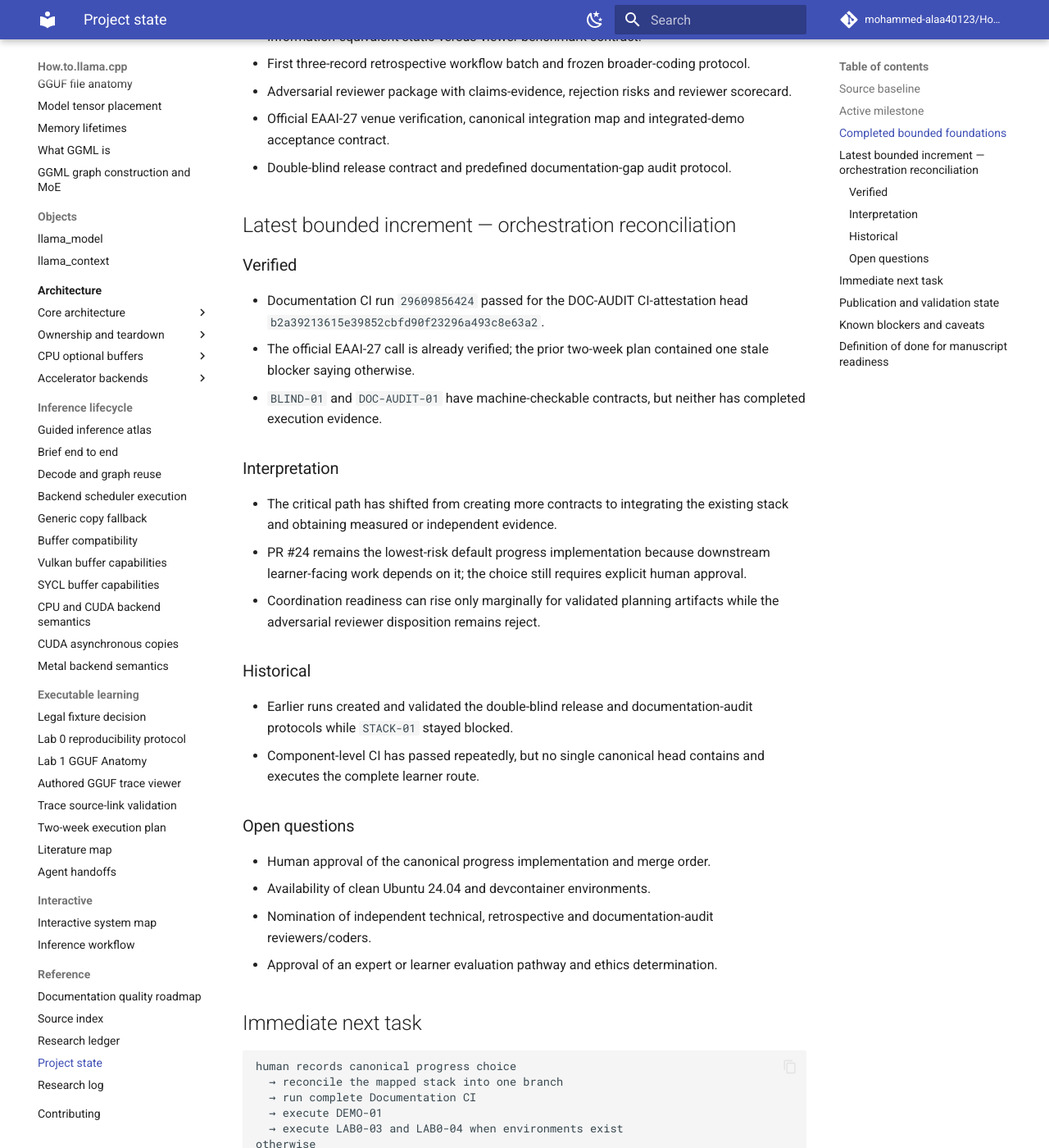
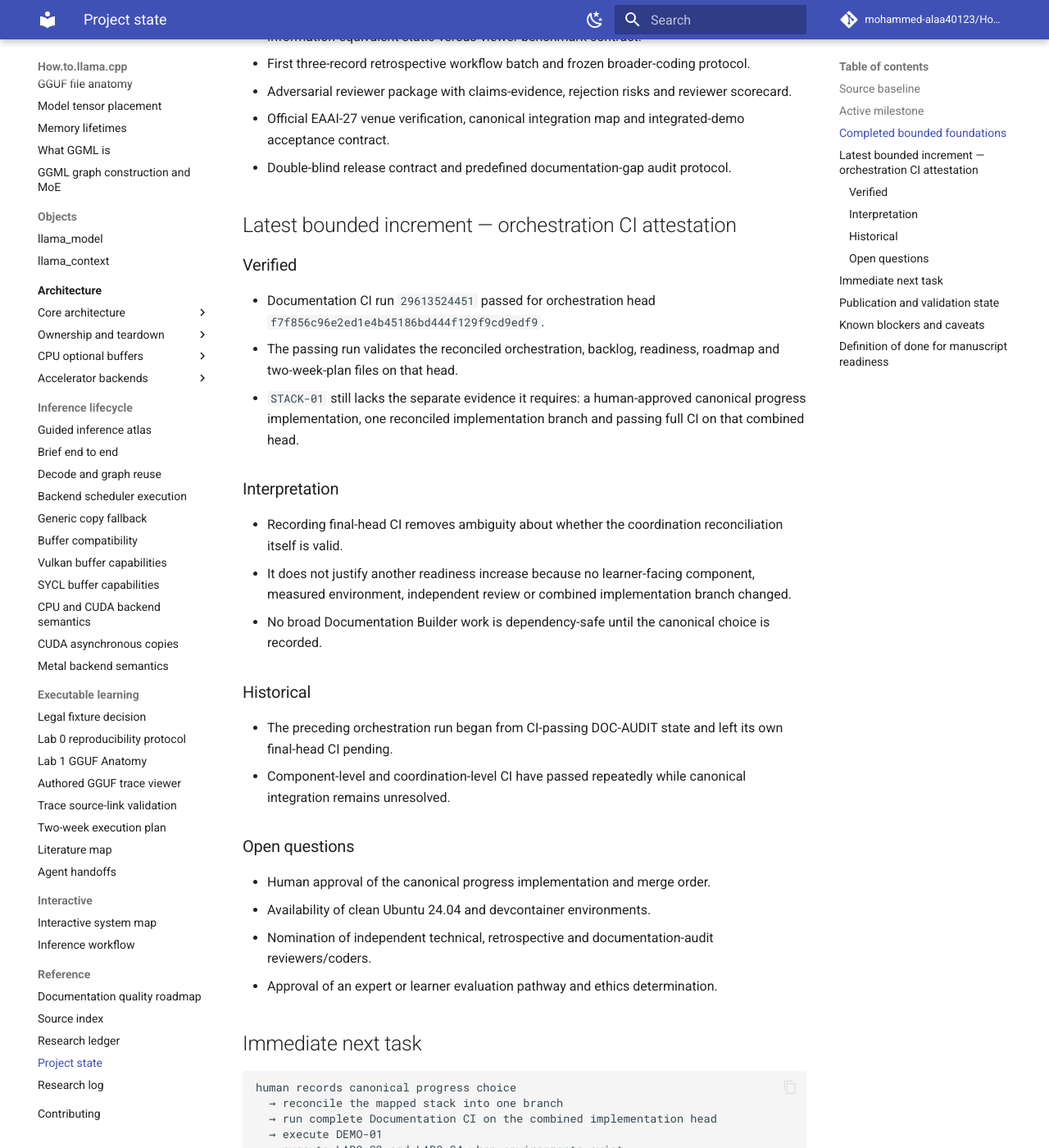
Before and after one commit to mohammed-alaa40123/How.to.llama.cpp, an MkDocs documentation site: the page built from docs/reference/project-state.md, in a window 1280 px wide and 1400 px high, scrolled down 944 px. Shown: the whole window at 82% size. Built offline with MkDocs 1.6.1 and Material for MkDocs 9.7.7, drawn with Linux system fonts in a browser that asks for light colours; comment, search, counter and statistics services are not loaded; some of the changed text lies outside the part shown.

Commit message:
Attest passing orchestration CI and preserve integration blocker

````diff
--- a/docs/reference/project-state.md
+++ b/docs/reference/project-state.md
@@ -1,6 +1,6 @@
 # Project state
 
-_Last updated: 2026-07-18 00:01 Africa/Cairo_
+_Last updated: 2026-07-18 00:58 Africa/Cairo_
 
 Read this file after the root README on every run. It is the compact checkpoint for the current milestone, verified work, blockers and next priority.
 
@@ -29,24 +29,24 @@ Read this file after the root README on every run. It is the compact checkpoint
 - Official EAAI-27 venue verification, canonical integration map and integrated-demo acceptance contract.
 - Double-blind release contract and predefined documentation-gap audit protocol.
 
-## Latest bounded increment — orchestration reconciliation
+## Latest bounded increment — orchestration CI attestation
 
 ### Verified
 
-- Documentation CI run `29609856424` passed for the DOC-AUDIT CI-attestation head `b2a39213615e39852cbfd90f23296a493c8e63a2`.
-- The official EAAI-27 call is already verified; the prior two-week plan contained one stale blocker saying otherwise.
-- `BLIND-01` and `DOC-AUDIT-01` have machine-checkable contracts, but neither has completed execution evidence.
+- Documentation CI run `29613524451` passed for orchestration head `f7f856c96e2ed1e4b45186bd444f129f9cd9edf9`.
+- The passing run validates the reconciled orchestration, backlog, readiness, roadmap and two-week-plan files on that head.
+- `STACK-01` still lacks the separate evidence it requires: a human-approved canonical progress implementation, one reconciled implementation branch and passing full CI on that combined head.
 
 ### Interpretation
 
-- The critical path has shifted from creating more contracts to integrating the existing stack and obtaining measured or independent evidence.
-- PR #24 remains the lowest-risk default progress implementation because downstream learner-facing work depends on it; the choice still requires explicit human approval.
-- Coordination readiness can rise only marginally for validated planning artifacts while the adversarial reviewer disposition remains reject.
+- Recording final-head CI removes ambiguity about whether the coordination reconciliation itself is valid.
+- It does not justify another readiness increase because no learner-facing component, measured environment, independent review or combined implementation branch changed.
+- No broad Documentation Builder work is dependency-safe until the canonical choice is recorded.
 
 ### Historical
 
-- Earlier runs created and validated the double-blind release and documentation-audit protocols while `STACK-01` stayed blocked.
-- Component-level CI has passed repeatedly, but no single canonical head contains and executes the complete learner route.
+- The preceding orchestration run began from CI-passing DOC-AUDIT state and left its own final-head CI pending.
+- Component-level and coordination-level CI have passed repeatedly while canonical integration remains unresolved.
 
 ### Open questions
 
@@ -60,22 +60,23 @@ Read this file after the root README on every run. It is the compact checkpoint
 ```text
 human records canonical progress choice
   → reconcile the mapped stack into one branch
-  → run complete Documentation CI
+  → run complete Documentation CI on the combined implementation head
   → execute DEMO-01
   → execute LAB0-03 and LAB0-04 when environments exist
 otherwise
-  → do not expand broad learner-facing features
-  → preserve BLIND-01 and DOC-AUDIT-01 as validated but incomplete contracts
+  → do not add another architecture, schema or learner-facing feature
+  → retain exact blocker and final-head CI evidence
   → wait for the required human/environment dependency
 ```
 
 ## Publication and validation state
 
 - `docs/publication/orchestrator-state.md` is authoritative.
-- Coordination readiness is 55%; the adversarial reviewer score remains 38/100 and reject in the current state.
+- Coordination readiness remains 55%; the adversarial reviewer score remains 38/100 and reject in the current state.
+- Orchestration CI `29613524451` passed, but this is not canonical-stack CI.
 - `BLIND-01` remains in progress because no anonymous bundle, identity scan, final review or human approval exists.
 - `DOC-AUDIT-01` remains in progress because no retained result frame, independent second coder or adjudication exists.
-- Passing component CI establishes bounded contracts only; it does not establish combined deployability, learner benefit, native execution, documentation-gap novelty, independent correctness or anonymous-release readiness.
+- Passing component or coordination CI establishes bounded contracts only; it does not establish combined deployability, learner benefit, native execution, documentation-gap novelty, independent correctness or anonymous-release readiness.
 - No participant data, telemetry, authenticated sync, restricted model weights, paid generation or manuscript prose were introduced.
 
 ## Known blockers and caveats
````
